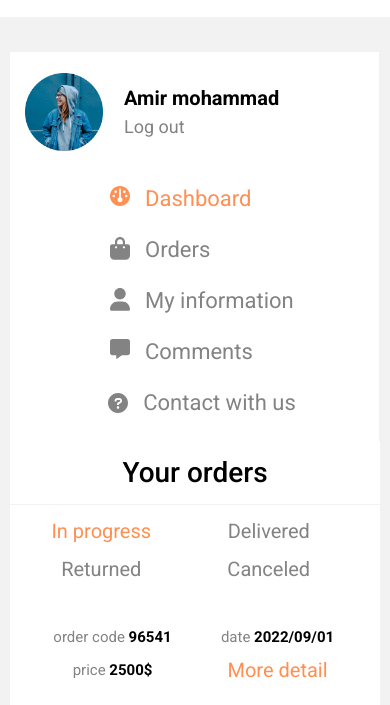
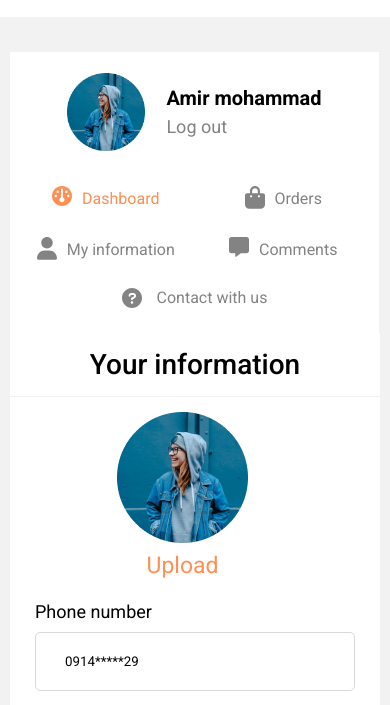
Before and after one commit to Hym1ack/Flower-shop, a plain HTML site: page pages/Profile/profile.html in a window 390 px wide. Shown: the part 61-766 px from the top of the page. Drawn offline with Linux system fonts and the light colour scheme.

Commit message:
Поправил табы

```diff
--- a/pages/Profile/profile.css
+++ b/pages/Profile/profile.css
@@ -440,29 +440,35 @@
   .content__submit {
     display: none;
   }
-  .user-panel__tabs {
-    display: flex;
-    flex-direction: column;
-    justify-content: center;
-    align-items: center;
+
+  .user-panel {
+    padding: 21px 7px 25px 7px;
+  }
+  .user-panel__info {
+    margin: 0 auto 35px;
   }
   .user-panel__tab {
-    display: flex;
-    width: 100%;
     max-width: 184px;
     margin-bottom: 25px;
+
+    font-size: 16px;
+    white-space: nowrap;
+  }
+  .user-panel__tab svg {
+    margin-right: 10px;
   }
   .user-panel__help {
     justify-content: center;
     width: 100%;
     position: static;
-    font-size: 22px;
-    line-height: 26px;
+    font-size: 16px;
+    line-height: 20px;
   }
   .user-panel__help > svg {
     margin: 0;
     margin-right: 15px;
   }
+
   .content__title {
     width: 100%;
     text-align: center;
--- a/pages/Profile/profile.html
+++ b/pages/Profile/profile.html
@@ -94,7 +94,7 @@
               Contact with us</a>
             </div>
               <!-- 1 -->
-            <div class="content">
+            <!-- <div class="content">
               <div class="content__top">
                 <h3 class="content__title">Your orders</h3>
               </div>
@@ -136,7 +136,7 @@
                   </div>
                 </div>
               </div>
-            </div>
+            </div>  -->
 
             <!-- 2 -->
             <!-- <div class="content">
@@ -149,7 +149,7 @@
             </div> -->
 
             <!-- 3 -->
-            <!-- <div class="content">
+            <div class="content">
               <div class="content__top">
                 <h3 class="content__title">Your information</h3>
                 <button class="content__submit">Submit</button>
@@ -197,7 +197,7 @@
                 </div>
 
                 </div>
-              </div> -->
+              </div>
             </div>
 
         </div>
```
